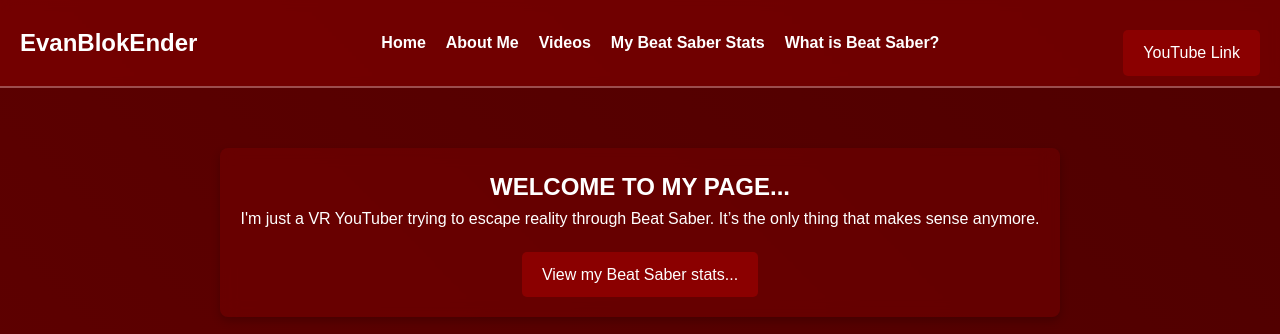
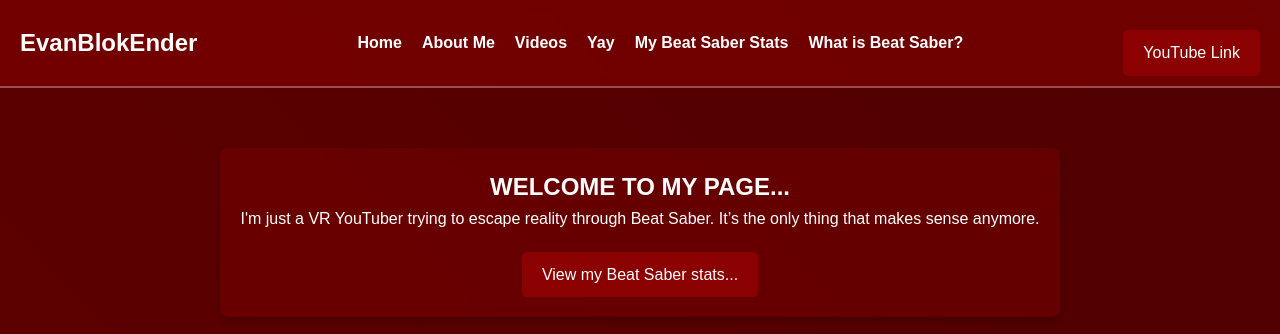
Before and after one commit to EvanBlokEnder/EvanBlokEnder.github.io, a plain HTML site: page index.html in a window 1280 px wide. Shown: the top 334 px of the page. Drawn offline with Linux system fonts and the light colour scheme.

Commit message:
Update index.html

```diff
--- a/index.html
+++ b/index.html
@@ -200,6 +200,7 @@
                 <li><a href="index.html">Home</a></li>
                 <li><a href="about.html">About Me</a></li>
                 <li><a href="videos.html">Videos</a></li>
+                <li><a href="notsoindex.html">Yay</a></li>
                 <li><a href="stats.html">My Beat Saber Stats</a></li>
                 <li><a href="whatis.html">What is Beat Saber?</a></li>
             </ul>
```
